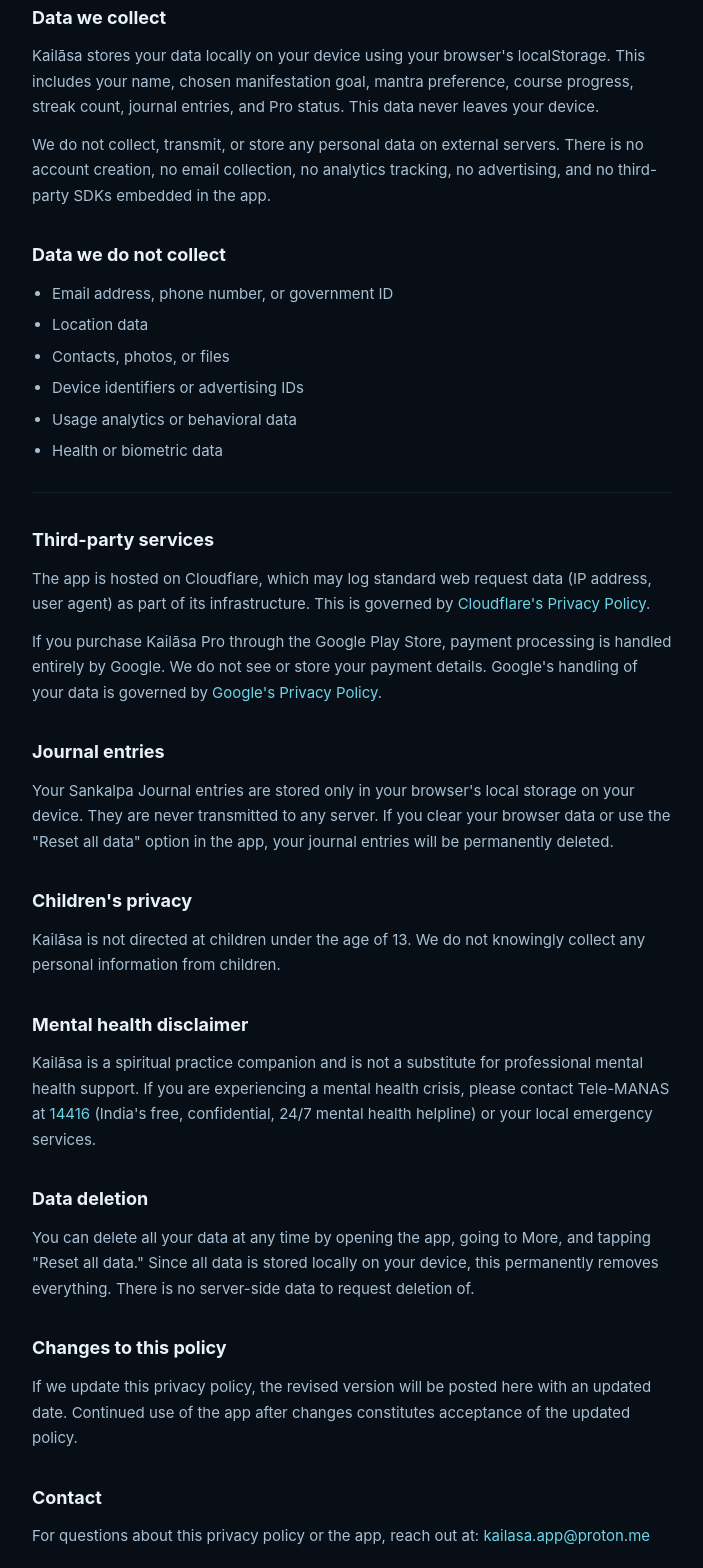
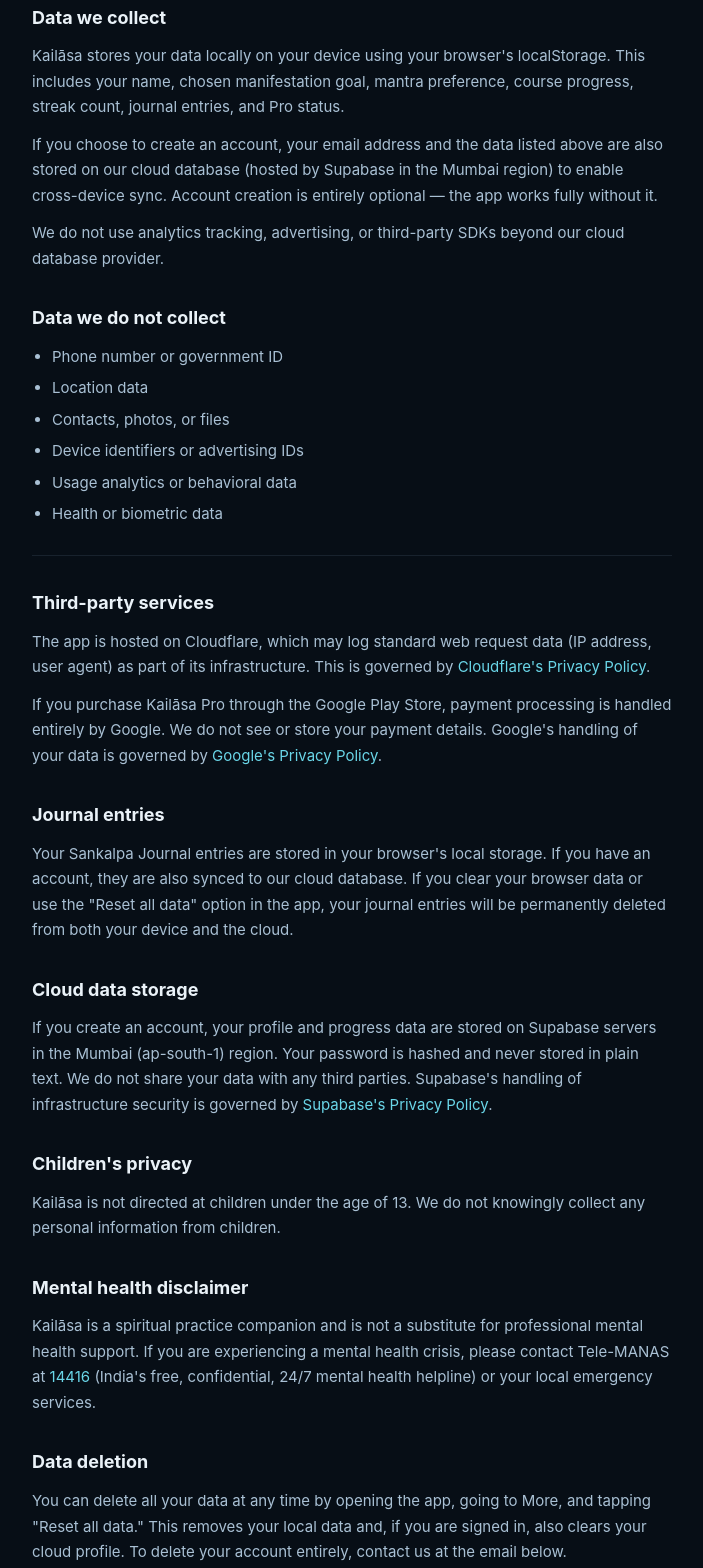
Before and after one commit to jsingh2610/K, a plain HTML site: page privacy.html in a window 1280 px wide. Shown: the part 294-1862 px from the top of the page, without its empty margins (288-991 px from the left). Drawn offline with Linux system fonts and the light colour scheme.

Commit message:
Update privacy.html

```diff
--- a/privacy.html
+++ b/privacy.html
@@ -38,12 +38,13 @@
 <p>Kailāsa is a spiritual wellness app built around Shiva bhakti. It offers japa mala counting, a 40-day manifestation course, daily affirmations, mantras, guided breathing, journaling, and virtual pooja — all within a single self-contained progressive web app.</p>
 
 <h2>Data we collect</h2>
-<p>Kailāsa stores your data locally on your device using your browser's localStorage. This includes your name, chosen manifestation goal, mantra preference, course progress, streak count, journal entries, and Pro status. This data never leaves your device.</p>
-<p>We do not collect, transmit, or store any personal data on external servers. There is no account creation, no email collection, no analytics tracking, no advertising, and no third-party SDKs embedded in the app.</p>
+<p>Kailāsa stores your data locally on your device using your browser's localStorage. This includes your name, chosen manifestation goal, mantra preference, course progress, streak count, journal entries, and Pro status.</p>
+<p>If you choose to create an account, your email address and the data listed above are also stored on our cloud database (hosted by Supabase in the Mumbai region) to enable cross-device sync. Account creation is entirely optional — the app works fully without it.</p>
+<p>We do not use analytics tracking, advertising, or third-party SDKs beyond our cloud database provider.</p>
 
 <h2>Data we do not collect</h2>
 <ul>
-  <li>Email address, phone number, or government ID</li>
+  <li>Phone number or government ID</li>
   <li>Location data</li>
   <li>Contacts, photos, or files</li>
   <li>Device identifiers or advertising IDs</li>
@@ -58,7 +59,10 @@
 <p>If you purchase Kailāsa Pro through the Google Play Store, payment processing is handled entirely by Google. We do not see or store your payment details. Google's handling of your data is governed by <a href="https://policies.google.com/privacy" target="_blank" rel="noopener">Google's Privacy Policy</a>.</p>
 
 <h2>Journal entries</h2>
-<p>Your Sankalpa Journal entries are stored only in your browser's local storage on your device. They are never transmitted to any server. If you clear your browser data or use the "Reset all data" option in the app, your journal entries will be permanently deleted.</p>
+<p>Your Sankalpa Journal entries are stored in your browser's local storage. If you have an account, they are also synced to our cloud database. If you clear your browser data or use the "Reset all data" option in the app, your journal entries will be permanently deleted from both your device and the cloud.</p>
+
+<h2>Cloud data storage</h2>
+<p>If you create an account, your profile and progress data are stored on Supabase servers in the Mumbai (ap-south-1) region. Your password is hashed and never stored in plain text. We do not share your data with any third parties. Supabase's handling of infrastructure security is governed by <a href="https://supabase.com/privacy" target="_blank" rel="noopener">Supabase's Privacy Policy</a>.</p>
 
 <h2>Children's privacy</h2>
 <p>Kailāsa is not directed at children under the age of 13. We do not knowingly collect any personal information from children.</p>
@@ -67,7 +71,7 @@
 <p>Kailāsa is a spiritual practice companion and is not a substitute for professional mental health support. If you are experiencing a mental health crisis, please contact Tele-MANAS at <a href="tel:14416">14416</a> (India's free, confidential, 24/7 mental health helpline) or your local emergency services.</p>
 
 <h2>Data deletion</h2>
-<p>You can delete all your data at any time by opening the app, going to More, and tapping "Reset all data." Since all data is stored locally on your device, this permanently removes everything. There is no server-side data to request deletion of.</p>
+<p>You can delete all your data at any time by opening the app, going to More, and tapping "Reset all data." This removes your local data and, if you are signed in, also clears your cloud profile. To delete your account entirely, contact us at the email below.</p>
 
 <h2>Changes to this policy</h2>
 <p>If we update this privacy policy, the revised version will be posted here with an updated date. Continued use of the app after changes constitutes acceptance of the updated policy.</p>
```
